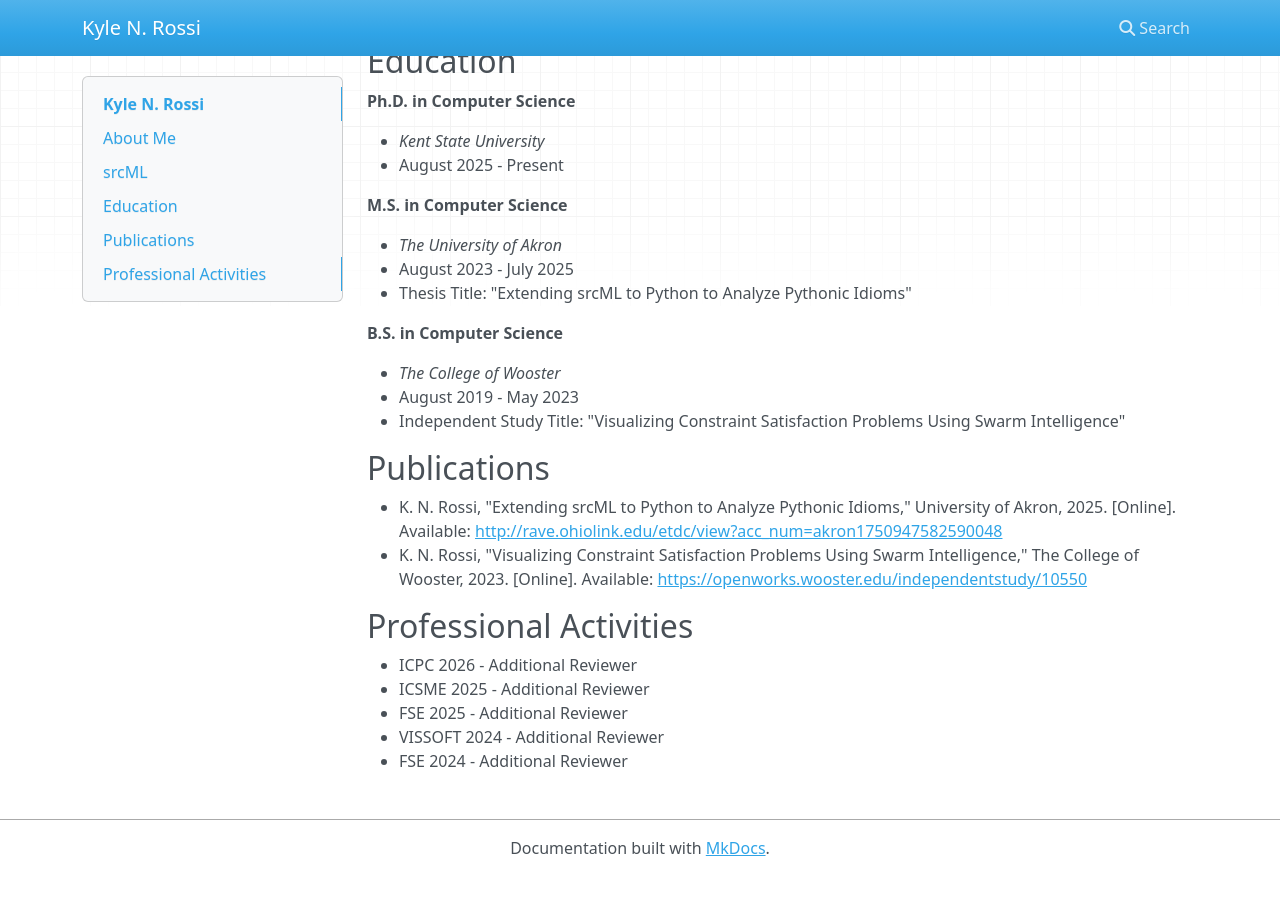
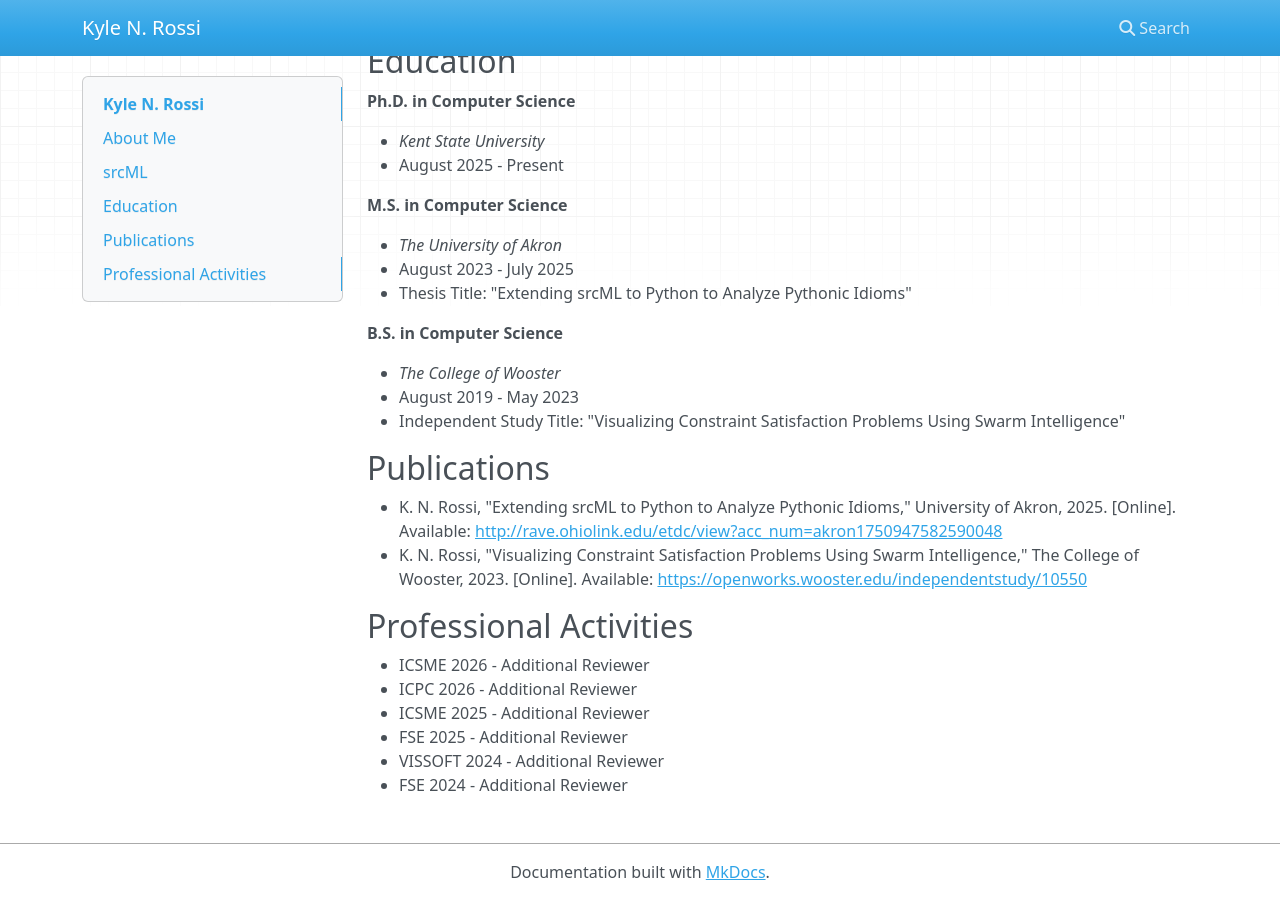
Before and after one commit to Kyle776R/Kyle776R.github.io, an MkDocs documentation site: the page built from docs/index.md, in a window 1280 px wide and 900 px high, scrolled down 1036 px. Built offline with MkDocs 1.6.1, drawn with Linux system fonts in a browser that asks for light colours; nearby versions of some CDN libraries; before the commit the page ends 1912 px from its top, so only the background shows below that.

Commit message:
Update professional activities

```diff
--- a/docs/index.md
+++ b/docs/index.md
@@ -58,6 +58,7 @@ I have primarily contributed to srcML by modifying the existing infrastructure t
 
 ## Professional Activities
 
+* ICSME 2026 - Additional Reviewer
 * ICPC 2026 - Additional Reviewer
 * ICSME 2025 - Additional Reviewer
 * FSE 2025 - Additional Reviewer
```
